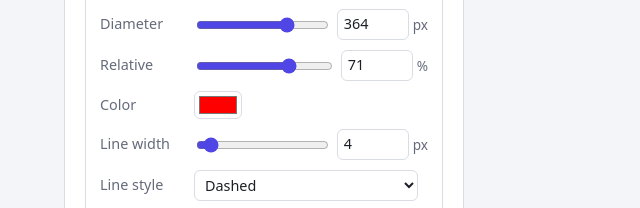
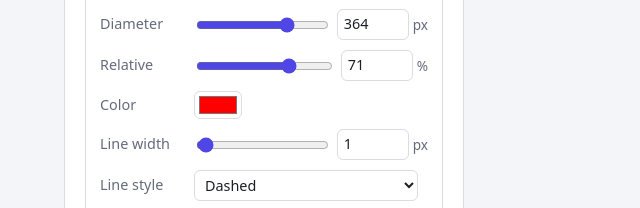
Before and after one commit to ryvol/round-image-creator, a website built with Vite: page index.html in a window 1280 px wide. Shown: the part 1167-1375 px from the top of the page, 0-640 px from the left. Built offline with nearby package versions, Linux system fonts and the light colour scheme.

Commit message:
Default inner circle line width: 1 px

```diff
--- a/index.html
+++ b/index.html
@@ -118,8 +118,8 @@
             </div>
             <div class="row">
               <label for="inner-width">Line width</label>
-              <input id="inner-width-range" type="range" min="0" max="64" step="1" value="4" aria-label="Line width slider" />
-              <span class="num"><input id="inner-width" type="number" min="0" max="512" step="1" value="4" /> px</span>
+              <input id="inner-width-range" type="range" min="0" max="64" step="1" value="1" aria-label="Line width slider" />
+              <span class="num"><input id="inner-width" type="number" min="0" max="512" step="1" value="1" /> px</span>
             </div>
             <div class="row">
               <label for="inner-style">Line style</label>
--- a/src/main.ts
+++ b/src/main.ts
@@ -123,7 +123,7 @@ const project = {
   innerRatio: 0.71,
   innerVisible: true,
   innerColor: '#ff0000',
-  innerLineWidth: 4,
+  innerLineWidth: 1,
   innerLineStyle: 'dashed' as LineStyle,
   innerFill: 0,
   innerExport: false,
```
Also changed, not shown: README.md.
